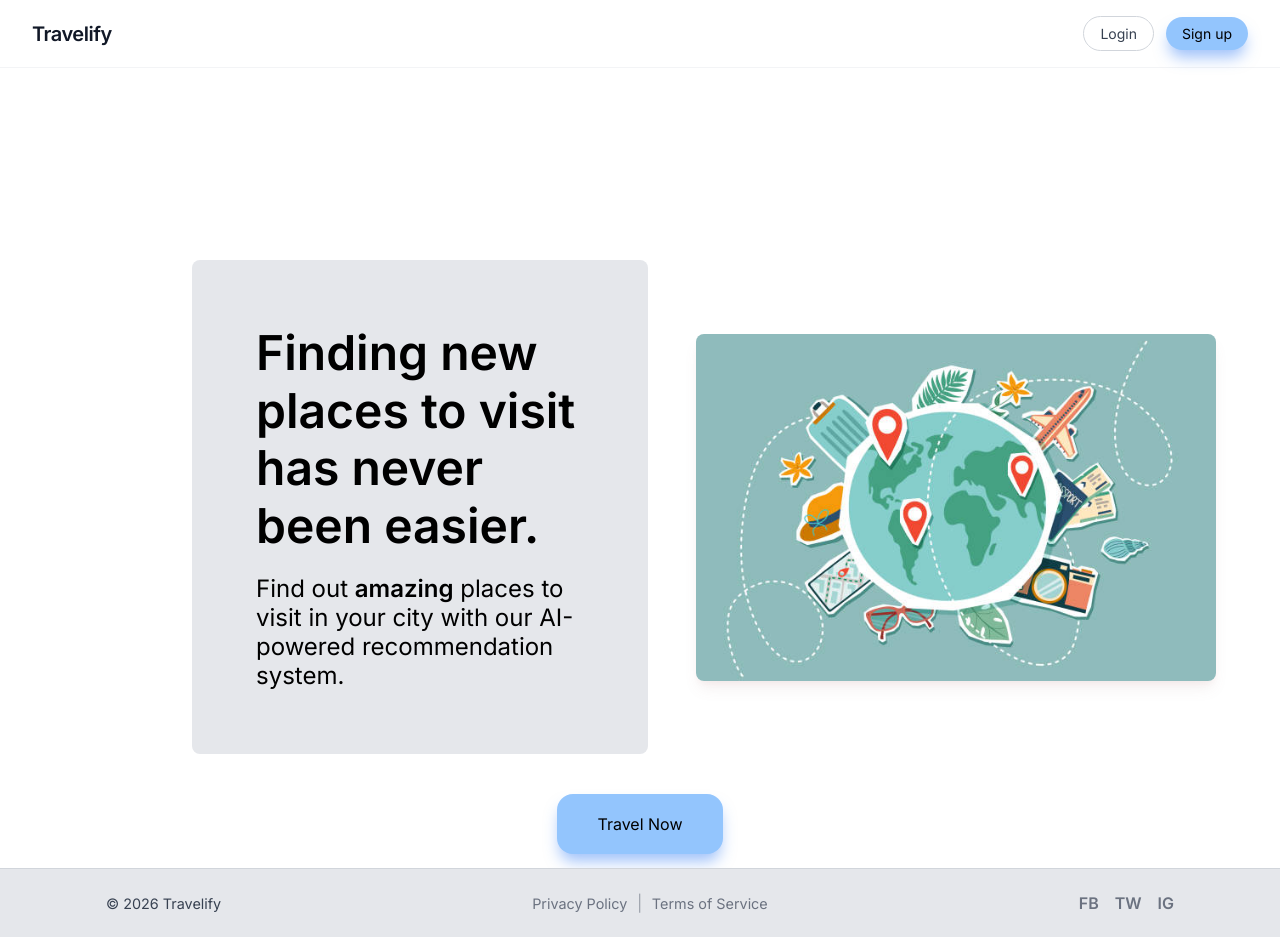
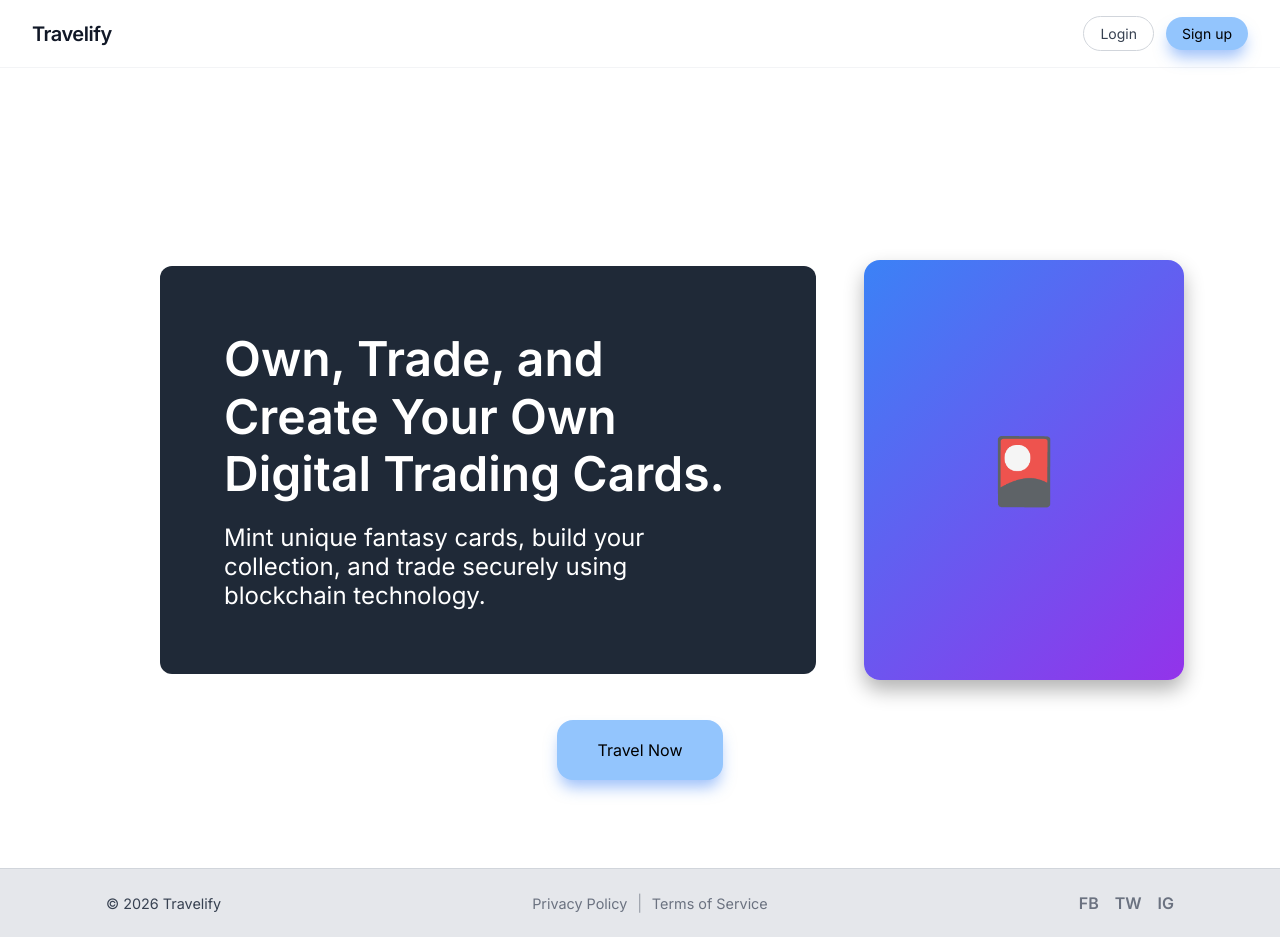
Before and after one commit to arnavch10/Travelify2, a Next.js app: page / in a window 1280 px wide. Built offline with nearby package versions, Linux system fonts and the light colour scheme; no server answers.

Commit message:
inital commit

```diff
--- a/components/LandingPage/Hero.js
+++ b/components/LandingPage/Hero.js
@@ -1,49 +1,36 @@
-/*
-This is the Hero component for the landing page.
-
-The component includes a header, a slogan, and graphic.
-
-The component also includes a button component that takes the user to the dashboard
-if they are logged in by utilizing the StateContext functionality.
-*/
-
 import React from "react";
 import styled from "styled-components";
-import travel from "@/components/Dashboard/travelgraphic.jpg";
 import Button from "@/components/LandingPage/Button";
-import { DotLottie, DotLottieReact } from '@lottiefiles/dotlottie-react';
+
 const Hero = () => {
   return (
     <Container>
-
       <ContentWrapper>
-
         <FlexRow>
           <TextCard>
             <Header>
-              Finding new places to visit has never been easier.
+              Own, Trade, and Create Your Own Digital Trading Cards.
             </Header>
 
             <Slogan>
-              Find out <strong>amazing</strong> places to visit in your city with our AI-powered recommendation system.
+              Mint unique fantasy cards, build your collection, and trade securely using blockchain technology.
             </Slogan>
           </TextCard>
 
-
           <GraphicWrapper>
-            <GraphicImage src={travel.src} alt="Travel graphic" />
+            <GraphicBox>
+              {/* Placeholder graphic */}
+              🎴
+            </GraphicBox>
           </GraphicWrapper>
         </FlexRow>
 
-        {/* Main button - takes user to dashboard if logged in */}
+        {/* Connect wallet / navigate */}
         <Button />
-
       </ContentWrapper>
-
     </Container>
   );
 };
-
 
 const Container = styled.div`
   display: flex;
@@ -58,19 +45,20 @@ const ContentWrapper = styled.div`
 const FlexRow = styled.div`
   display: flex;
   align-items: center;
+  justify-content: space-between;
   gap: 3rem;
 `;
 
 const TextCard = styled.div`
-  background-color: #e5e7eb;
-  border-radius: 0.5rem;
+  background-color: #1f2937;
+  color: white;
+  border-radius: 0.75rem;
   padding: 4rem;
   max-width: 42rem;
-  margin-left: 12rem;
+  margin-left: 10rem;
 `;
 
 const Header = styled.h1`
-  text-align: left;
   font-size: 3rem;
   font-weight: 700;
   line-height: 1.2;
@@ -79,21 +67,23 @@ const Header = styled.h1`
 const Slogan = styled.p`
   margin-top: 1.25rem;
   font-size: 1.5rem;
-  max-width: 24rem;
 `;
 
 const GraphicWrapper = styled.div`
-  margin-right: 4rem;
-  display: flex;
-  margin-right: 4rem;
+  margin-right: 6rem;
 `;
 
-const GraphicImage = styled.img`
-  width: 32.5rem;
-  max-width: none;
-  object-fit: cover;
-  border-radius: 0.5rem;
-  box-shadow: 0 10px 15px -3px rgba(149, 112, 112, 0.1), 0 4px 6px -2px rgba(194, 57, 57, 0.05);
+const GraphicBox = styled.div`
+  width: 320px;
+  height: 420px;
+  background: linear-gradient(135deg, #3b82f6, #9333ea);
+  border-radius: 1rem;
+  display: flex;
+  align-items: center;
+  justify-content: center;
+  font-size: 4rem;
+  color: white;
+  box-shadow: 0 10px 20px rgba(0,0,0,0.3);
 `;
 
 export default Hero;
```
